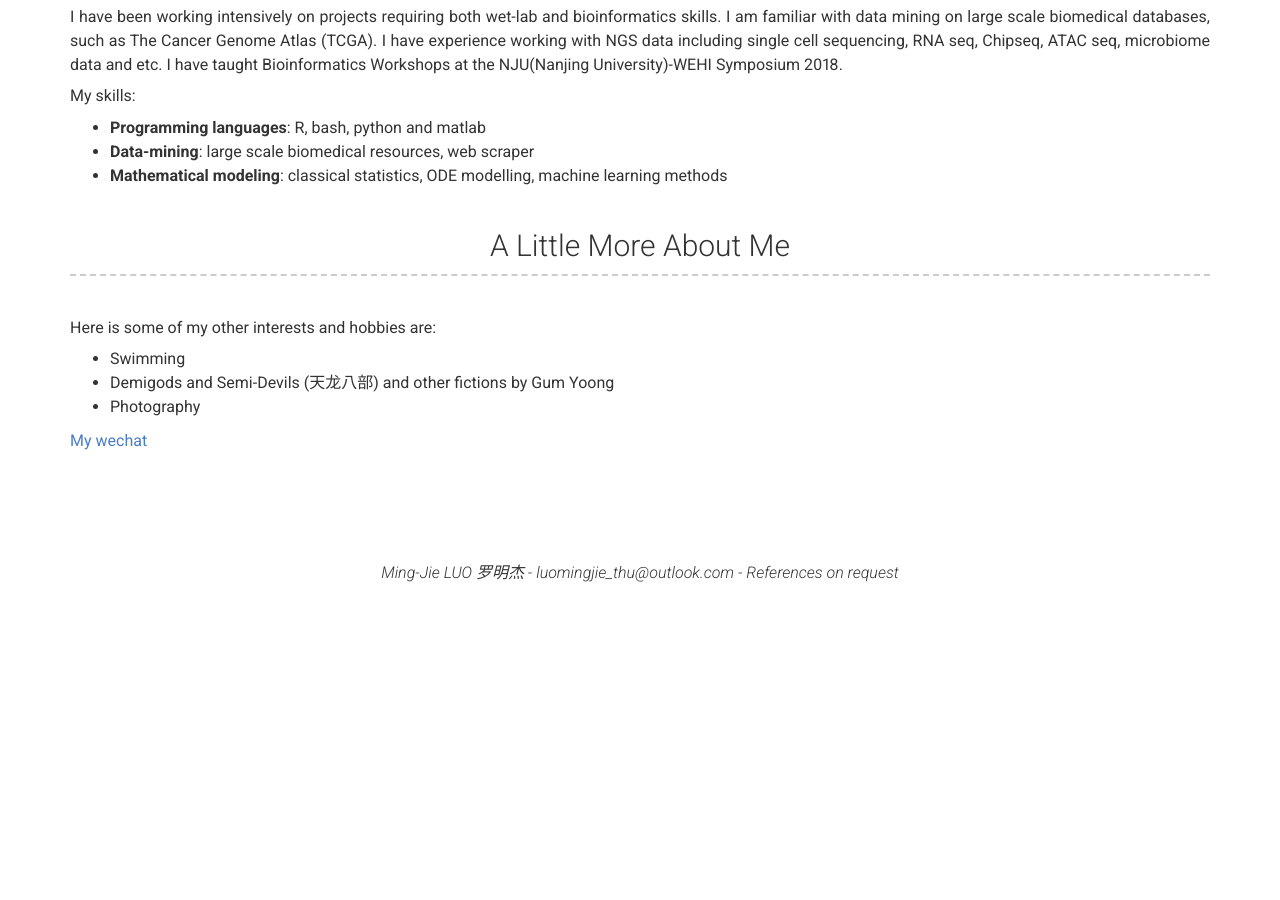
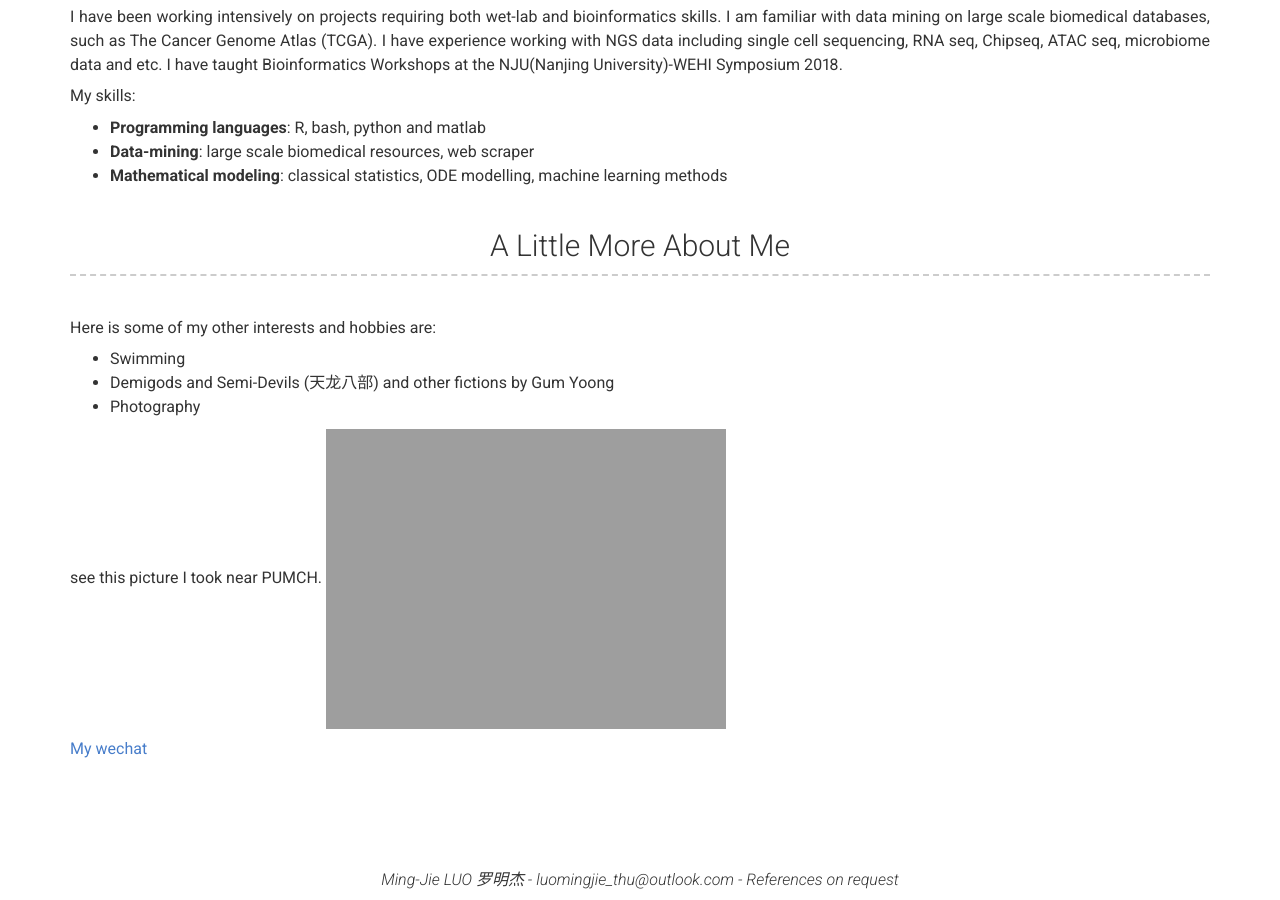
Before and after one commit to luo-mingjie/luo-mingjie, a Jekyll site: the page built from index.md, in a window 1280 px wide and 900 px high, scrolled down 2544 px. Built offline with Jekyll 4.4.1, drawn with Linux system fonts in a browser that asks for light colours; nearby versions of some CDN libraries; before the commit the page ends 3136 px from its top, so only the background shows below that.

Commit message:
Update _config.yml

```diff
--- a/_config.yml
+++ b/_config.yml
@@ -186,7 +186,10 @@ content:
       - Demigods and Semi-Devils (天龙八部) and other fictions by Gum Yoong
       - Photography
 
-      [My wechat]({{ site.url }}/images/wechat.jpg)
+      see this picture I took near PUMCH. ![](images/old_temple.jpg =250x250)
+
+
+      [My wechat](luo-mingjie.github.io/images/wechat.jpg)
 
 
 # Footer
```
